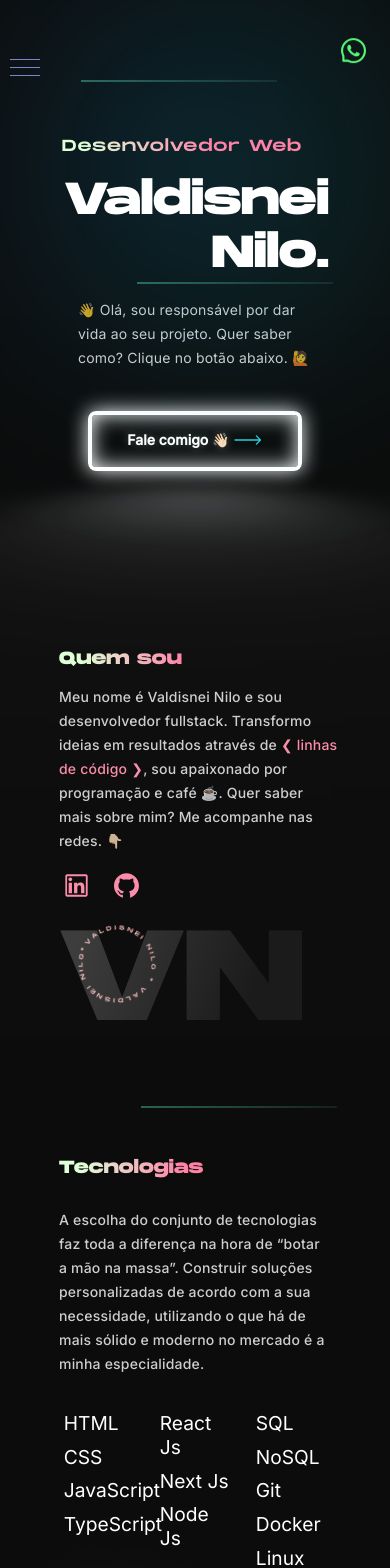
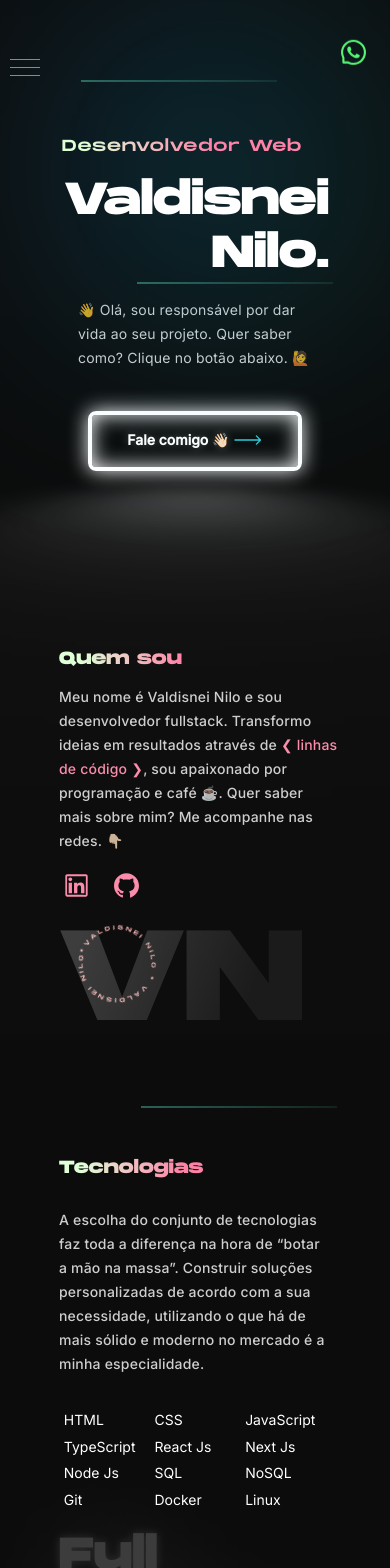
Before and after one commit to valdisneinilo/valdisnei, a Next.js app: page / in a window 390 px wide. Shown: the top 1568 px of the page. Built offline with nearby package versions, Linux system fonts and the light colour scheme; a web font is replaced by a local one.

Commit message:
refatoração

```diff
--- a/styles/Tecnologias.module.css
+++ b/styles/Tecnologias.module.css
@@ -16,12 +16,14 @@
   margin-right: 50px;
 }
 .listaTec {
+  font-family: Inter;
   text-align: left;
   max-width: 600px;
-  -webkit-column-count: 3;
+  display: grid;
+  grid-template-columns: 1fr 1fr 1fr;
+  /* -webkit-column-count: 3;
   -moz-column-count: 3;
-  column-count: 3;
-  font-family: Inter;
+  column-count: 3; */
 }
 .listaTec li {
   padding: 10px;
@@ -82,7 +84,7 @@
   }
   .listaTec li {
     padding: 0.3rem;
-    font-size: 1.2rem;
+    font-size: 0.875rem;
   }
   .nomeArte2 {
     max-width: 18rem;
```
